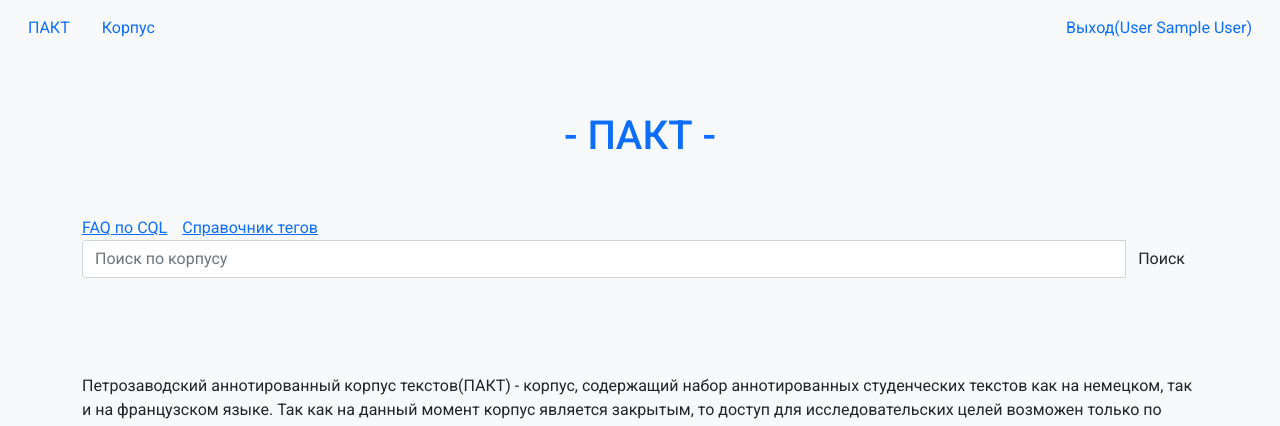
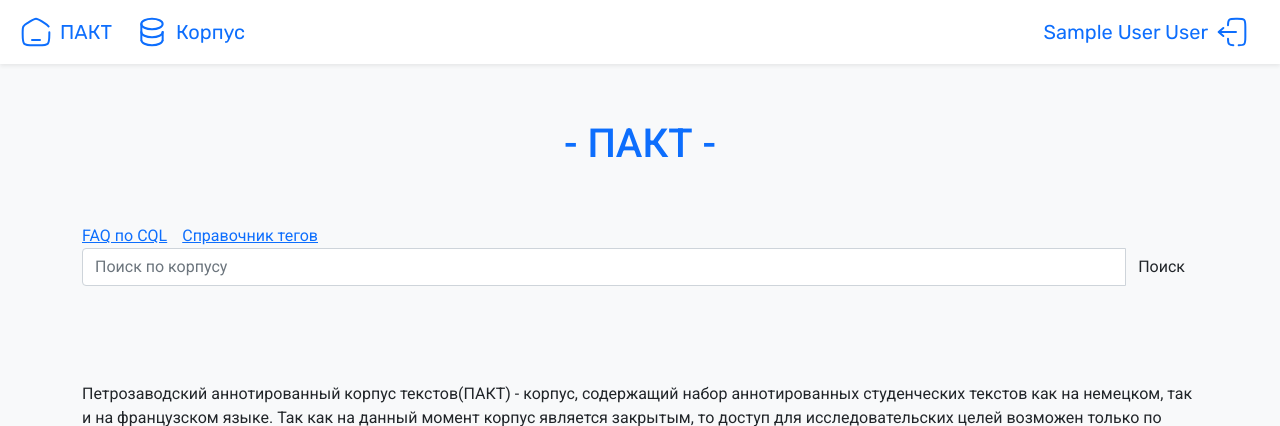
Before and after one commit to remshu-inc/pakt-work-tools, a Django app: page / in a window 1280 px wide. Shown: the top 426 px of the page. Run offline with Django 4.2, Linux system fonts and the light colour scheme; the visitor is signed in with stand-in values (Sample User, id 1); data that the repository does not hold is empty.

Commit message:
rework navbar

```diff
--- /dev/null
+++ b/static/css/navbar.css
@@ -0,0 +1,29 @@
+.navbar,
+.navbar .navbar-toggler {
+	font-family: 'Rubik', sans-serif;
+	color: var(--bs-primary);
+}
+
+.navbar .navbar-toggler {
+	height: 48px;
+	padding: 4px;
+}
+
+.navbar .nav-link {
+	display: flex;
+	align-items: center;
+	gap: 8px;
+}
+
+.login-btn {
+	margin: 0;
+	padding: 0;
+	position: absolute;
+	top: 8px;
+	right: 16px;
+}
+
+.navbar-toggler:focus {
+	outline: none;
+	box-shadow: none;
+}
--- a/templates/navbar.html
+++ b/templates/navbar.html
@@ -1,56 +1,219 @@
-<nav class="navbar navbar-light bg-light">
-  <div class="container-fluid">
+{% load static %} {% block link %}
+<link rel="stylesheet" type="text/css" href="{% static 'css/navbar.css' %}" />
+{% endblock link %}
 
-    <ul class="nav">
-      <li class="nav-item">
-        <a class="nav-link active" aria-current="page" href="{% url 'home' %}">ПАКТ</a>
-      </li>
+<!-- TODO logout confirmation -->
+<nav class="navbar navbar-expand-md bg-white shadow-sm sticky-top fs-5">
+	<div class="container-fluid color-primary">
+		<button
+			class="navbar-toggler m-0 p-0 d-flex d-md-none align-items-center gap-2"
+			type="button"
+			data-bs-toggle="collapse"
+			data-bs-target="#navbar-content"
+			aria-controls="navbar-content"
+			aria-expanded="false"
+			aria-label="Toggle navigation"
+		>
+			<svg
+				class="bi"
+				xmlns="http://www.w3.org/2000/svg"
+				height="32"
+				fill="none"
+				stroke="currentColor"
+				viewBox="0 0 24 24"
+			>
+				<path stroke-linecap="round" stroke-width="1.5" d="M4 7h3m13 0h-9M20 17h-3M4 17h9M4 12h16" />
+			</svg>
+			Меню
+		</button>
+		<div class="collapse navbar-collapse" id="navbar-content">
+			<ul class="navbar-nav gap-2">
+				<li class="nav-item">
+					<a class="nav-link" href="{% url 'home' %}">
+						<svg
+							class="bi"
+							xmlns="http://www.w3.org/2000/svg"
+							height="32"
+							fill="none"
+							stroke="currentColor"
+							viewBox="0 0 24 24"
+						>
+							<path
+								stroke-linecap="round"
+								stroke-width="1.5"
+								d="M22 12.2v1.53c0 3.9 0 5.85-1.17 7.06S17.77 22 14 22h-4c-3.77 0-5.66 0-6.83-1.21S2 17.63 2 13.73V12.2c0-2.28 0-3.43.52-4.38.52-.95 1.47-1.53 3.36-2.71l2-1.24C9.88 2.62 10.9 2 12 2c1.1 0 2.11.62 4.12 1.87l2 1.24c1.9 1.18 2.84 1.76 3.36 2.71M15 18H9"
+							/>
+						</svg>
+						ПАКТ
+					</a>
+				</li>
 
-      {% if user.is_authenticated %}
-      <li class="nav-item">
-        <a class="nav-link active" aria-current="page" href="{% url 'corpus' %}">Корпус</a>
-      </li>
-      {% endif %}
+				<li class="nav-item">
+					<a class="nav-link icon-link" href="{% url 'corpus' %}">
+						<svg
+							class="bi"
+							xmlns="http://www.w3.org/2000/svg"
+							height="32"
+							fill="none"
+							stroke="currentColor"
+							viewBox="0 0 24 24"
+						>
+							<path stroke-linecap="round" stroke-width="1.5" d="M4 18V6M20 12v6" />
+							<path stroke-width="1.5" d="M12 10c4.42 0 8-1.8 8-4s-3.58-4-8-4-8 1.8-8 4 3.58 4 8 4Z" />
+							<path stroke-linecap="round" stroke-width="1.5" d="M20 12c0 2.2-3.58 4-8 4s-8-1.8-8-4" />
+							<path stroke-width="1.5" d="M20 18c0 2.2-3.58 4-8 4s-8-1.8-8-4" />
+						</svg>
+						Корпус
+					</a>
+				</li>
 
-      {% if user.is_authenticated %}
-      <!-- <li class="nav-item dropdown">
-        <a class="nav-link dropdown-toggle" data-bs-toggle="dropdown" role="button" aria-expanded="false">Files</a>
-        <ul class="dropdown-menu">
-          <li><a class="dropdown-item" href="">New File</a></li>
-          <li><a class="dropdown-item" href="#">Edit File</a></li>
-          <li><a class="dropdown-item" href="#">Delete File</a></li>
-          <li><hr class="dropdown-divider"></li>
-          <li><a class="dropdown-item" href="#">Another</a></li>
-        </ul>
-      </li> -->
-      {% endif %}
+				{% if user.is_authenticated %} {% if user.is_teacher or user.is_student %}
+				<li class="nav-item">
+					<a class="nav-link icon-link" href="{% url 'manage' %}">
+						<svg
+							class="bi"
+							xmlns="http://www.w3.org/2000/svg"
+							height="32"
+							fill="none"
+							stroke="currentColor"
+							viewBox="0 0 24 24"
+						>
+							<circle cx="12" cy="12" r="3" stroke-width="1.5" />
+							<path
+								stroke-linecap="round"
+								stroke-width="1.5"
+								d="M3.66 10.64c.47.3.78.8.78 1.36s-.3 1.06-.78 1.36A2 2 0 0 0 2.6 15.4c.05.4.28.8.75 1.61.47.8.7 1.21 1.01 1.45a2 2 0 0 0 1.48.4c.24-.03.49-.13.82-.3.5-.27 1.09-.28 1.57 0s.77.8.79 1.35c.01.38.05.64.14.87a2 2 0 0 0 1.08 1.08c.37.15.84.15 1.77.15s1.4 0 1.77-.15a2 2 0 0 0 1.08-1.08c.09-.23.13-.49.14-.87.02-.56.3-1.07.8-1.35a1.62 1.62 0 0 1 1.56 0c.33.17.58.27.82.3a2 2 0 0 0 1.48-.4c.31-.24.54-.64 1.01-1.45l.49-.87m-.81-2.77c-.47-.3-.78-.8-.78-1.36s.3-1.06.78-1.36A2 2 0 0 0 21.4 8.6c-.05-.4-.28-.8-.75-1.61-.47-.8-.7-1.21-1.01-1.45a2 2 0 0 0-1.48-.4c-.24.03-.49.13-.82.3-.5.27-1.09.28-1.57 0s-.77-.8-.79-1.35a2.47 2.47 0 0 0-.14-.87 2 2 0 0 0-1.08-1.08C13.4 2 12.93 2 12 2s-1.4 0-1.77.15a2 2 0 0 0-1.08 1.08c-.09.23-.13.49-.14.87-.02.56-.3 1.07-.8 1.35-.47.28-1.06.27-1.56 0a2.46 2.46 0 0 0-.82-.3 2 2 0 0 0-1.48.4c-.31.24-.54.64-1.01 1.45l-.49.87"
+							/>
+						</svg>
+						Управление
+					</a>
+				</li>
+				{% endif %} {% endif %}
 
-    </ul>
+				<!-- Login / logout for xs screens inside menu -->
+				<li class="fs-5 d-sm-none nav-item">
+					{% if user.is_authenticated %}
+					<a class="nav-link icon-link" href="{% url 'logout' %}">
+						<svg
+							class="bi"
+							xmlns="http://www.w3.org/2000/svg"
+							height="32"
+							fill="none"
+							stroke="currentColor"
+							viewBox="0 0 24 24"
+						>
+							<path
+								stroke-linecap="round"
+								stroke-linejoin="round"
+								stroke-width="1.5"
+								d="M15 12H2m0 0 3.5-3M2 12l3.5 3"
+							/>
+							<path
+								stroke-linecap="round"
+								stroke-width="1.5"
+								d="M9 7c.01-2.18.11-3.35.88-4.12C10.76 2 12.18 2 15 2h1c2.83 0 4.24 0 5.12.88.88.88.88 2.3.88 5.12v8c0 2.83 0 4.24-.88 5.12-.77.77-1.94.87-4.12.88m-8-5c.01 2.18.11 3.35.88 4.12.64.64 1.57.82 3.12.86"
+							/>
+						</svg>
+						Выход ({{user.name}} {{user.last_name}})
+					</a>
+					{% else %}
+					<a class="nav-link icon-link" href="{% url 'login' %}">
+						<svg
+							class="bi"
+							xmlns="http://www.w3.org/2000/svg"
+							height="32"
+							fill="none"
+							stroke="currentColor"
+							viewBox="0 0 24 24"
+						>
+							<path
+								stroke-linecap="round"
+								stroke-linejoin="round"
+								stroke-width="1.5"
+								d="M2 12h14m0 0-3.5-3m3.5 3-3.5 3"
+							/>
+							<path
+								stroke-linecap="round"
+								stroke-width="1.5"
+								d="M9 7c.01-2.18.11-3.35.88-4.12C10.76 2 12.18 2 15 2h1c2.83 0 4.24 0 5.12.88.88.88.88 2.3.88 5.12v8c0 2.83 0 4.24-.88 5.12-.77.77-1.94.87-4.12.88m-8-5c.01 2.18.11 3.35.88 4.12.64.64 1.57.82 3.12.86"
+							/>
+						</svg>
+						Войти
+					</a>
+					{% endif %}
+				</li>
+			</ul>
+		</div>
+	</div>
 
-    {% if user.is_authenticated %}
-    <ul class="nav">
+	<!-- Login / logout for sm+ screens outside menu-->
+	<div class="login-btn fs-5 d-sm-block d-none">
+		{% if user.is_authenticated %}
+		<a class="nav-link icon-link" href="{% url 'logout' %}">
+			{{user.name}} {{user.last_name}}
+			<svg
+				class="bi"
+				xmlns="http://www.w3.org/2000/svg"
+				height="32"
+				fill="none"
+				stroke="currentColor"
+				viewBox="0 0 24 24"
+			>
+				<path
+					stroke-linecap="round"
+					stroke-linejoin="round"
+					stroke-width="1.5"
+					d="M15 12H2m0 0 3.5-3M2 12l3.5 3"
+				/>
+				<path
+					stroke-linecap="round"
+					stroke-width="1.5"
+					d="M9 7c.01-2.18.11-3.35.88-4.12C10.76 2 12.18 2 15 2h1c2.83 0 4.24 0 5.12.88.88.88.88 2.3.88 5.12v8c0 2.83 0 4.24-.88 5.12-.77.77-1.94.87-4.12.88m-8-5c.01 2.18.11 3.35.88 4.12.64.64 1.57.82 3.12.86"
+				/>
+			</svg>
+		</a>
+		{% else %}
+		<a class="nav-link icon-link" href="{% url 'login' %}">
+			Войти
+			<svg xmlns="http://www.w3.org/2000/svg" height="32" fill="none" stroke="currentColor" viewBox="0 0 24 24">
+				<path
+					stroke-linecap="round"
+					stroke-linejoin="round"
+					stroke-width="1.5"
+					d="M2 12h14m0 0-3.5-3m3.5 3-3.5 3"
+				/>
+				<path
+					stroke-linecap="round"
+					stroke-width="1.5"
+					d="M9 7c.01-2.18.11-3.35.88-4.12C10.76 2 12.18 2 15 2h1c2.83 0 4.24 0 5.12.88.88.88.88 2.3.88 5.12v8c0 2.83 0 4.24-.88 5.12-.77.77-1.94.87-4.12.88m-8-5c.01 2.18.11 3.35.88 4.12.64.64 1.57.82 3.12.86"
+				/>
+			</svg>
+		</a>
+		{% endif %}
+	</div>
+</nav>
 
-      {% if user.is_teacher or user.is_student%}
-      {% comment %} <li class="nav-item">
-        <a class="nav-link" href="{% url 'signup' %}">Регистрация студента</a>
-      </li> {% endcomment %}
-      {% comment %} <li class="nav-item">
-        <a class="nav-link" href="{% url 'statistic' %}">Статистика</a>
-      </li>  {% endcomment %}
-      <li class="nav-item">
-        <a class="nav-link" href="{% url 'manage' %}">Управление</a>
-      {% endif %}
-      <li class="nav-item">
-        <a class="nav-link" href="{% url 'logout' %}">Выход({{ user }})</a>
-      </li>
-    </ul>
-    {% else %}
-    <ul class="nav">
-      <li class="nav-item">
-        <a class="nav-link" href="{% url 'login' %}">Вход</a>
-      </li>
-    </ul>
-    {% endif %}
+<!--
+<nav class="navbar navbar-expand-md bg-white sticky-top shadow-sm">
+	<div class="container-fluid">
+		<button
+			class="navbar-toggler"
+			type="button"
+			data-bs-toggle="collapse"
+			data-bs-target="#navbarSupportedContent"
+			aria-controls="navbarSupportedContent"
+			aria-expanded="false"
+			aria-label="Toggle navigation"
+		>
+			<span class="navbar-toggler-icon"></span>
+		</button>
+		<div class="collapse navbar-collapse" id="navbarSupportedContent">
+			<ul class="navbar-nav">
 
-  </div>
-</nav>
+
+
+			</ul>
+
+		</div>
+	</div>
+</nav> -->
```
Also changed, not shown: templates/navbar_legacy.html (added, +56 -0 lines).
